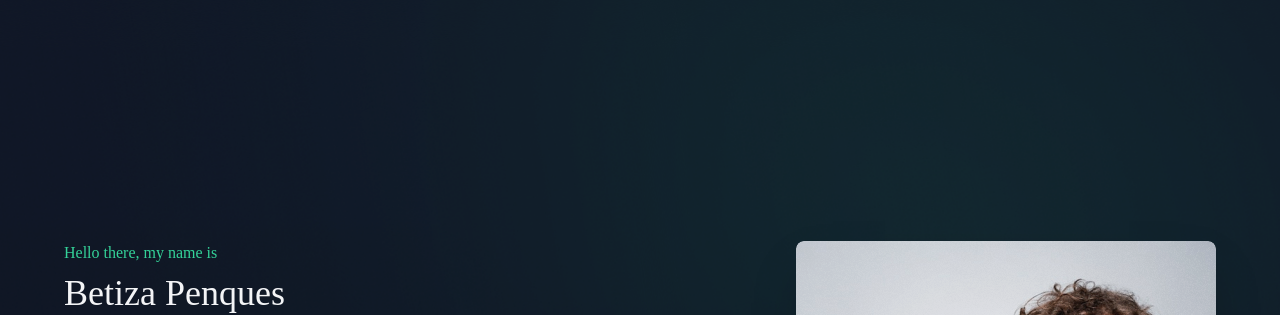
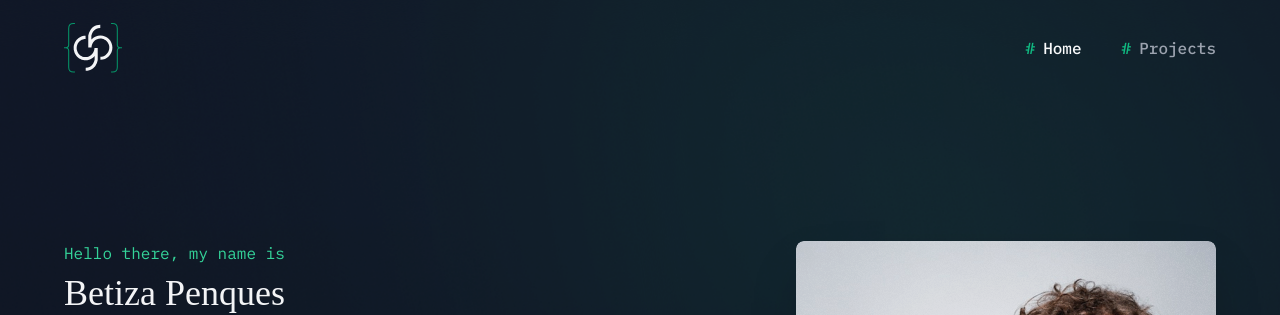
Before and after one commit to BePenques/portifolio-next-2024-v2, a Next.js app: page / in a window 1280 px wide. Shown: the top 315 px of the page. Built offline with nearby package versions, Linux system fonts and the light colour scheme.

Commit message:
ajuste layout - fonts

```diff
--- a/next.config.ts
+++ b/next.config.ts
@@ -1,9 +1,15 @@
 import type { NextConfig } from "next";
 
 const nextConfig: NextConfig = {
-  /* config options here */
   images: {
-    domains: ['media.graphassets.com'],
+    remotePatterns: [
+      {
+        protocol: 'https',
+        hostname: 'media.graphassets.com',
+        port: '', // Deixe vazio para o padrão (sem porta específica)
+        pathname: '/**', // Permite todos os caminhos
+      },
+    ],
   },
 };
 
--- a/src/app/layout.tsx
+++ b/src/app/layout.tsx
@@ -1,35 +1,26 @@
-import type { Metadata } from "next";
-import localFont from "next/font/local";
-import "./globals.css";
+import { Inter, IBM_Plex_Mono } from 'next/font/google'
+import './globals.css'
+import { ReactNode } from 'react'
+import { Header } from './components/header'
 
-const geistSans = localFont({
-  src: "./fonts/GeistVF.woff",
-  variable: "--font-geist-sans",
-  weight: "100 900",
-});
-const geistMono = localFont({
-  src: "./fonts/GeistMonoVF.woff",
-  variable: "--font-geist-mono",
-  weight: "100 900",
-});
+const inter = Inter({
+  variable: '--font-inter',
+  subsets: ['latin'],
+})
 
-export const metadata: Metadata = {
-  title: "Create Next App",
-  description: "Generated by create next app",
-};
+const plexMono = IBM_Plex_Mono({
+  variable: '--font-plex-mono',
+  subsets: ['latin'],
+  weight: ['400', '500'],
+})
 
-export default function RootLayout({
-  children,
-}: Readonly<{
-  children: React.ReactNode;
-}>) {
+export default function RootLayout({ children }: { children: ReactNode }) {
   return (
-    <html lang="en">
-      <body
-        className={`${geistSans.variable} ${geistMono.variable} antialiased`}
-      >
+    <html lang="pt-BR">
+      <body className={`${inter.variable} ${plexMono.variable}`}>
+        <Header />
         {children}
       </body>
     </html>
-  );
+  )
 }
```
Also changed, not shown: src/app/fonts/GeistMonoVF.woff (deleted), src/app/fonts/GeistVF.woff (deleted).
